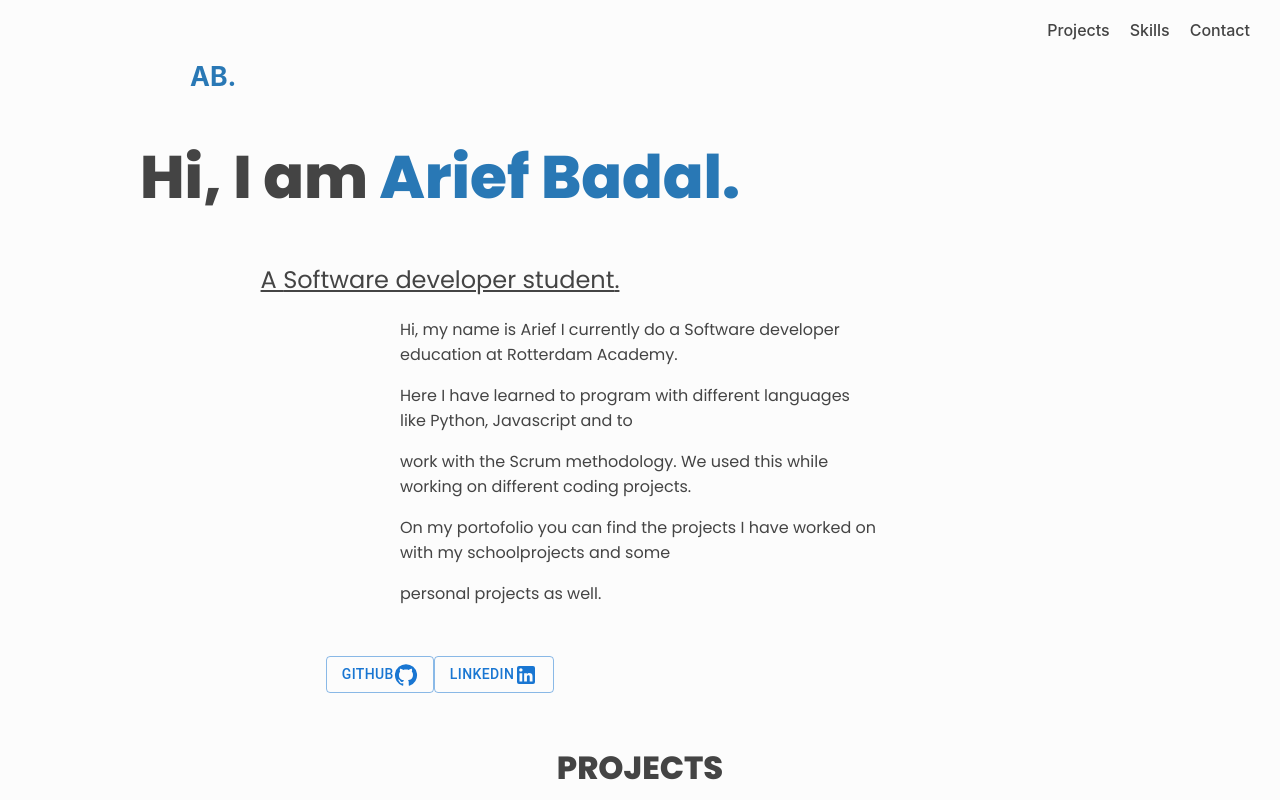
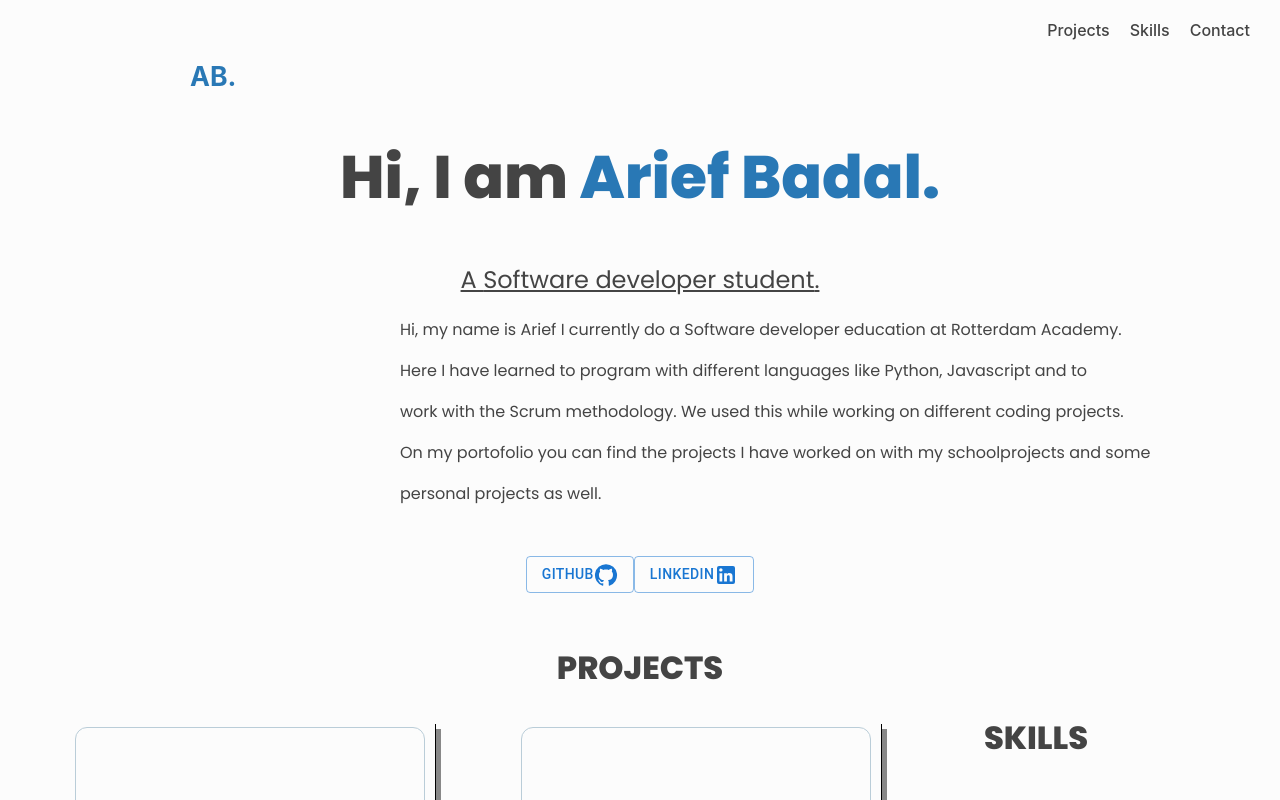
Before and after one commit to AriefBadal23/portofolio-website, a React (Create React App) app: page / in a window 1280 px wide. Shown: the top 800 px of the page. Built offline with nearby package versions, Linux system fonts and the light colour scheme; grey boxes are pictures that could not be loaded.

Commit message:
Convert classname to id in About.css to try to fix the bug

```diff
--- a/src/components/About/About.css
+++ b/src/components/About/About.css
@@ -1,10 +1,10 @@
 .about-section{
     font-family: 'Poppins', sans-serif;
-    margin-right: 400px;
     text-align: center;
     color: #444444;
 }
 #about-intro{
+    text-align: center;
     color: #444444;
     font-weight: 1400;
     font-family: 'Poppins', sans-serif;
@@ -12,7 +12,7 @@
 
 
 }
-.about-name{
+#about-name{
     color: #2978b5;
     font-size: 45pt;
     font-weight: 1200;
--- a/src/components/About/About.js
+++ b/src/components/About/About.js
@@ -11,7 +11,7 @@ function About() {
     } } = about;
     return (
         <div className='about-section'>
-            <h1 id='about-intro'>Hi, I am  <span className='about-name'>{name}.</span></h1>
+            <h1 id='about-intro'>Hi, I am  <span id='about-name'>{name}.</span></h1>
             <h2 className='about-role'>A {role}.</h2>
             <span className='about-description'>
                 <p>Hi, my name is Arief I currently do a Software developer education at Rotterdam Academy.</p>
```
